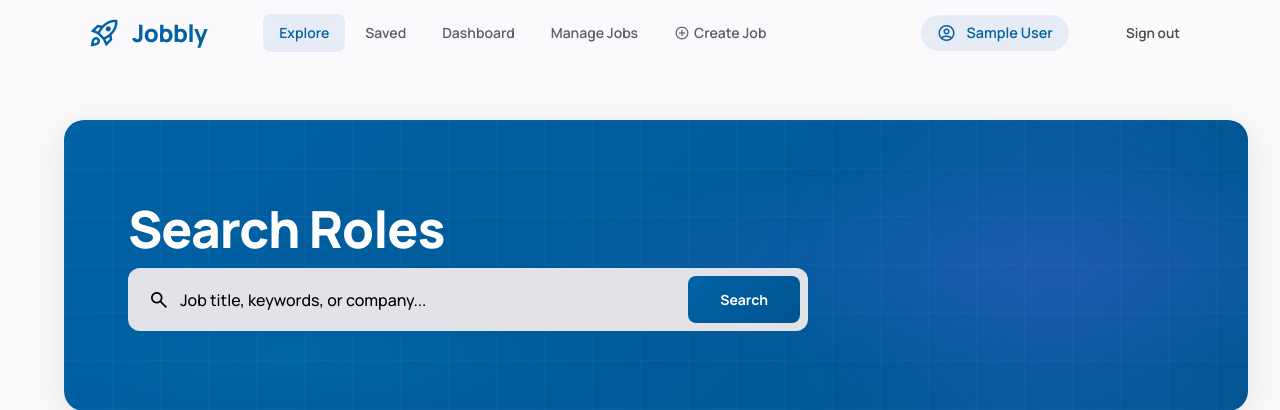
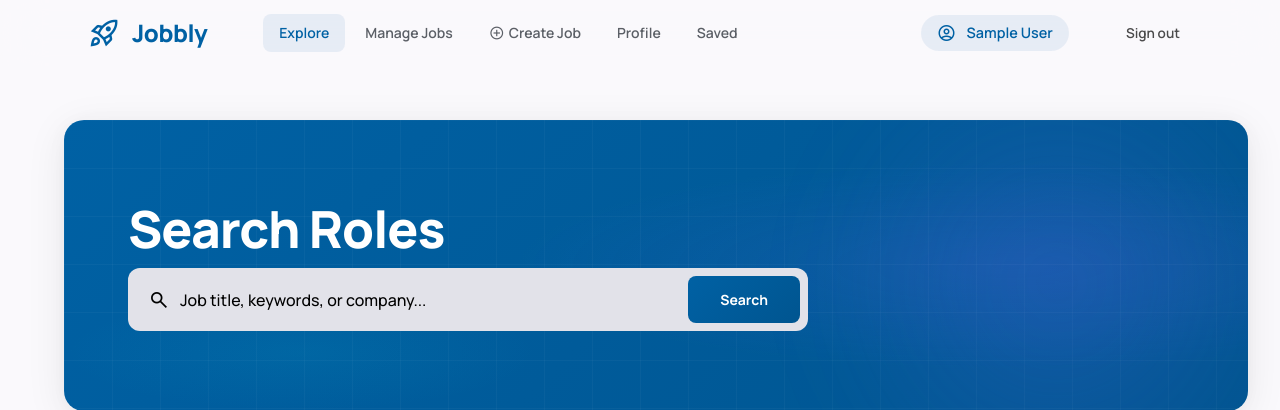
Before and after one commit to mnbil0680/jobbly, a PHP site: page /index.php in a window 1280 px wide. Shown: the top 410 px of the page. Run offline with PHP 8.4, Linux system fonts and the light colour scheme; the visitor is signed in with stand-in values (Sample User, id 1); data comes from the database, SQL or seed files in the repository.

Commit message:
update header order

```diff
--- a/app/header.php
+++ b/app/header.php
@@ -20,18 +20,18 @@ $userName = $_SESSION['user_name'] ?? '';
                     Explore
                 </a>
                 <?php if ($isLoggedIn): ?>
-                    <a class="menu-link <?php echo ($_GET['view'] ?? '') === 'saved' ? 'active' : ''; ?>" href="index.php?view=saved">
-                        <!--                        <span class="material-symbols-outlined" style="font-size: 18px; margin-right: 4px;">favorite</span>-->
-                        Saved
-                    </a>
-                    <a class="menu-link <?php echo basename($_SERVER['PHP_SELF']) == 'profile.php' ? 'active' : ''; ?>" href="profile.php">
-                        Dashboard
-                    </a>
                     <a class="menu-link <?php echo basename($_SERVER['PHP_SELF']) == 'manage_jobs.php' ? 'active' : ''; ?>" href="manage_jobs.php">
                         Manage Jobs
                     </a>
                     <a class="menu-link create-job-link <?php echo basename($_SERVER['PHP_SELF']) == 'create_job.php' ? 'active' : ''; ?>" href="create_job.php">
                         <span class="material-symbols-outlined" style="font-size:16px;vertical-align:-3px;margin-right:4px;">add_circle</span>Create Job
+                    </a>
+                    <a class="menu-link <?php echo basename($_SERVER['PHP_SELF']) == 'profile.php' ? 'active' : ''; ?>" href="profile.php">
+                        Profile
+                    </a>
+                    <a class="menu-link <?php echo ($_GET['view'] ?? '') === 'saved' ? 'active' : ''; ?>" href="index.php?view=saved">
+                        <!--                        <span class="material-symbols-outlined" style="font-size: 18px; margin-right: 4px;">favorite</span>-->
+                        Saved
                     </a>
                 <?php endif; ?>
             </div>
```
